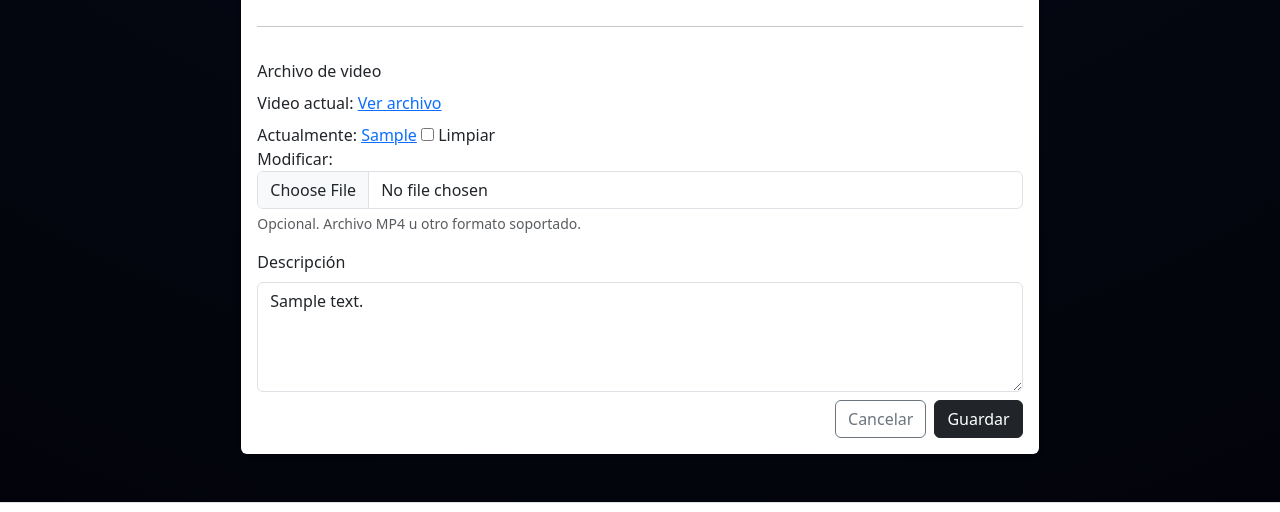
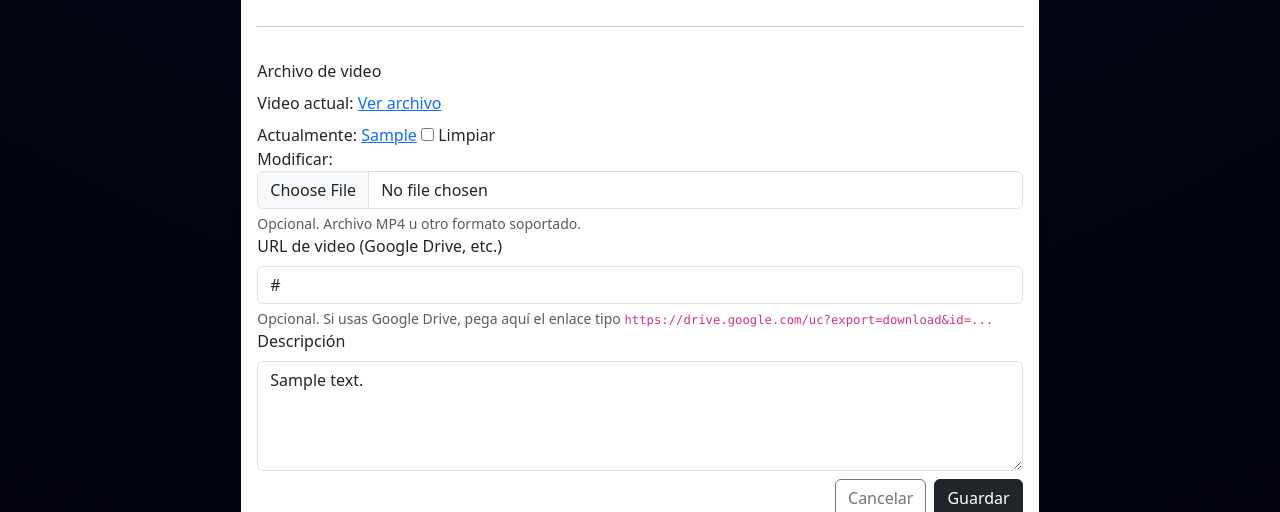
Before and after one commit to Nick24x/cinemarket, a Django app: page /panel/catalogo/1/editar/ in a window 1280 px wide. Shown: the part 871-1383 px from the top of the page. Run offline with Django 5.2, Linux system fonts and the light colour scheme; a user stored in the database is signed in; tables that the repository leaves empty hold one stand-in row (values such as "Sample post"); grey boxes marked "Sample" are stand-in pictures.

Commit message:
actualización

```diff
--- a/peliculas/forms.py
+++ b/peliculas/forms.py
@@ -14,7 +14,8 @@ class PeliculaForm(forms.ModelForm):
             "calificacion",
             "imagen",
             "descripcion",
-            "video",   # 👈 ya estaba, lo dejamos
+            "video",
+            "video_url",   # 👈 ya estaba, lo dejamos
         ]
         widgets = {
             "titulo": forms.TextInput(attrs={"class": "form-control"}),
@@ -34,4 +35,5 @@ class PeliculaForm(forms.ModelForm):
             "descripcion": forms.Textarea(attrs={"class": "form-control", "rows": 4}),
             # 👇 NUEVO: estilo para el campo de video
             "video": forms.ClearableFileInput(attrs={"class": "form-control"}),
+            "video_url": forms.URLInput(attrs={"class": "form-control"}),
         }
--- a/templates/panel/pelicula_form_admin.html
+++ b/templates/panel/pelicula_form_admin.html
@@ -193,6 +193,20 @@
               <div class="form-text">
                 Opcional. Archivo MP4 u otro formato soportado.
               </div>
+
+              <div class="col-12">
+              <label class="form-label">URL de video (Google Drive, etc.)</label>
+              <input type="url"
+                    name="video_url"
+                    class="form-control"
+                    value="{{ form.video_url.value|default_if_none:obj.video_url }}">
+              {% if form.video_url.errors %}
+                <div class="text-danger small">{{ form.video_url.errors|striptags }}</div>
+              {% endif %}
+              <div class="form-text">
+                Opcional. Si usas Google Drive, pega aquí el enlace tipo
+                <code>https://drive.google.com/uc?export=download&amp;id=...</code>
+              </div>
             </div>
             <!-- 🔴 FIN BLOQUE VIDEO -->
 
```
